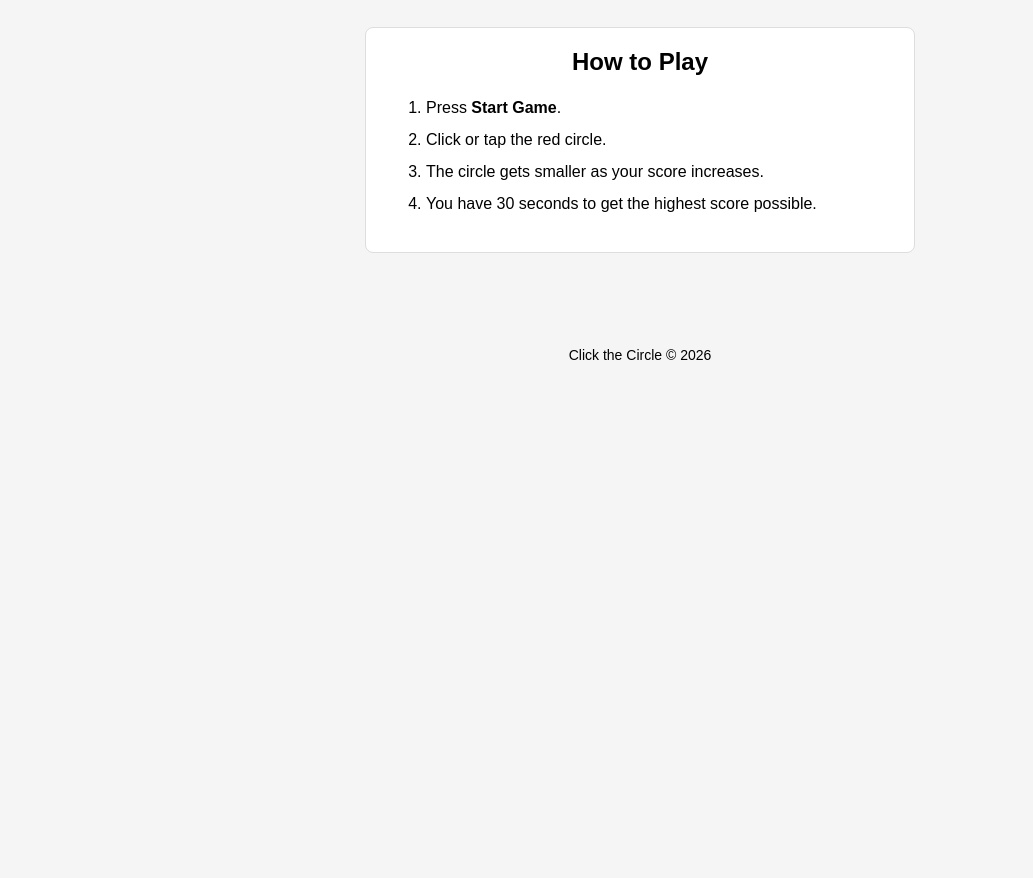
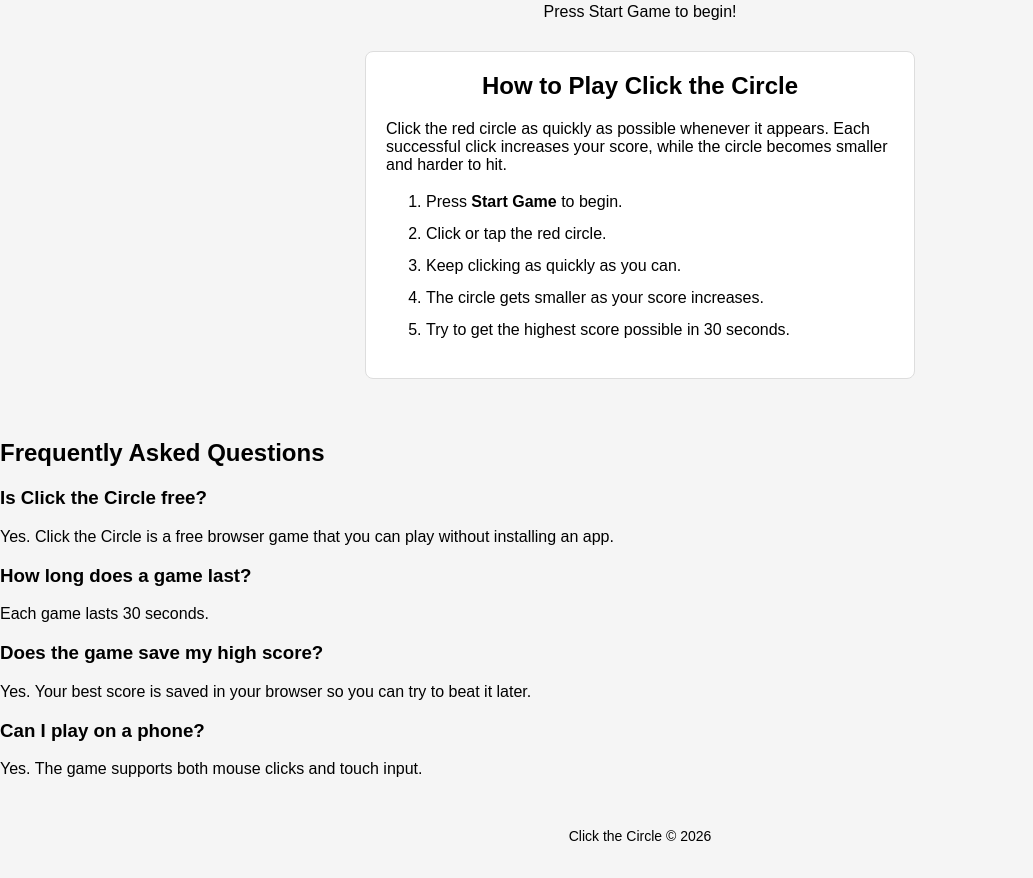
Before and after one commit to Mahesh-Yennam/click-the-circle, a plain HTML site: page index.html in a window 1280 px wide. Shown: the part 854-1732 px from the top of the page, without its empty margins (0-1033 px from the left). Before the commit the page ends 1251 px from the top, so only its background shows below. Drawn offline with Linux system fonts and the light colour scheme.

Commit message:
Update index.html
update intro and instruction, add faq

```diff
--- a/index.html
+++ b/index.html
@@ -39,8 +39,9 @@
     <h1>Click the Circle</h1>
 
     <p class="intro">
-      Test your reaction speed. Click the circle as many times
-      as you can before the 30-second timer runs out.
+        Test your reaction speed with this free browser reaction game.
+        Click the red circle as quickly as you can and score as many points
+        as possible before the 30-second timer runs out.
     </p>
 
     <div class="stats">
@@ -92,18 +93,53 @@
 
     <section class="instructions">
 
-      <h2>How to Play</h2>
+      <h2>How to Play Click the Circle</h2>
+
+      <p>
+          Click the red circle as quickly as possible whenever it appears.
+          Each successful click increases your score, while the circle
+          becomes smaller and harder to hit.
+      </p>
 
       <ol>
-        <li>Press <strong>Start Game</strong>.</li>
-        <li>Click or tap the red circle.</li>
-        <li>The circle gets smaller as your score increases.</li>
-        <li>You have 30 seconds to get the highest score possible.</li>
+          <li>Press <strong>Start Game</strong> to begin.</li>
+          <li>Click or tap the red circle.</li>
+          <li>Keep clicking as quickly as you can.</li>
+          <li>The circle gets smaller as your score increases.</li>
+          <li>Try to get the highest score possible in 30 seconds.</li>
       </ol>
 
-    </section>
+  </section>
 
   </main>
+
+  <section class="faq">
+
+    <h2>Frequently Asked Questions</h2>
+
+    <h3>Is Click the Circle free?</h3>
+    <p>
+        Yes. Click the Circle is a free browser game that you can play
+        without installing an app.
+    </p>
+
+    <h3>How long does a game last?</h3>
+    <p>
+        Each game lasts 30 seconds.
+    </p>
+
+    <h3>Does the game save my high score?</h3>
+    <p>
+        Yes. Your best score is saved in your browser so you can try
+        to beat it later.
+    </p>
+
+    <h3>Can I play on a phone?</h3>
+    <p>
+        Yes. The game supports both mouse clicks and touch input.
+    </p>
+
+  </section>
 
   <footer>
     <p>Click the Circle &copy; 2026</p>
```
